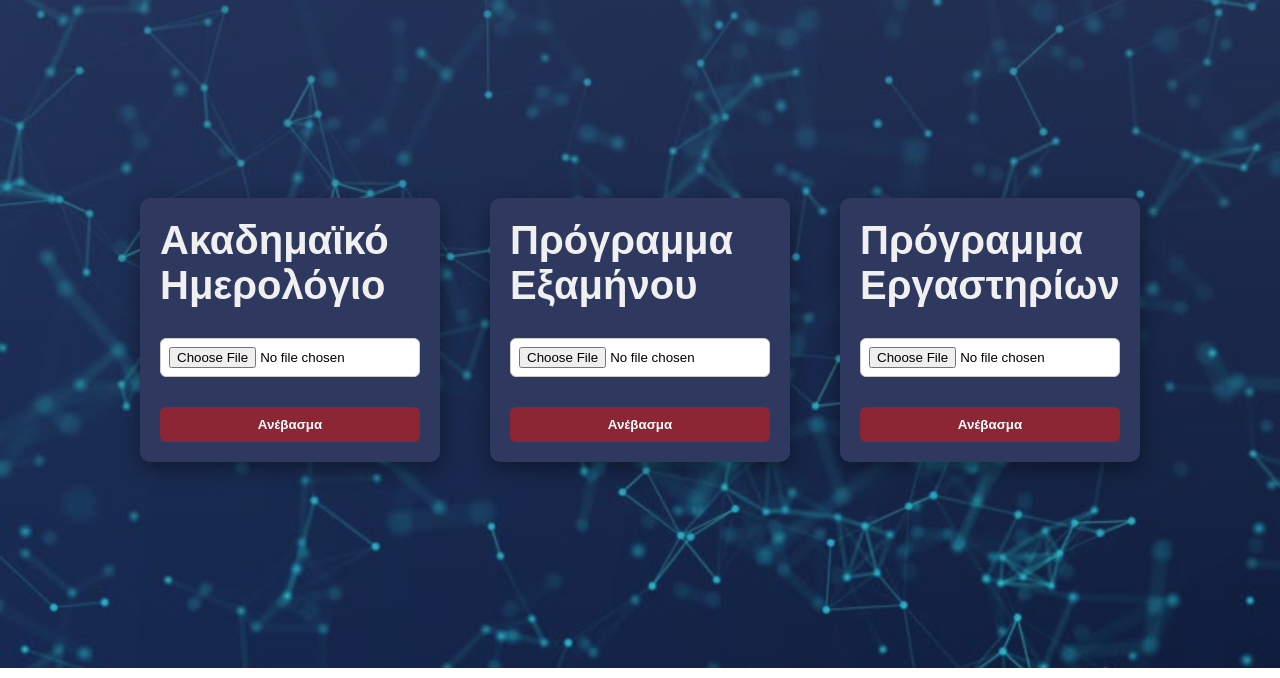
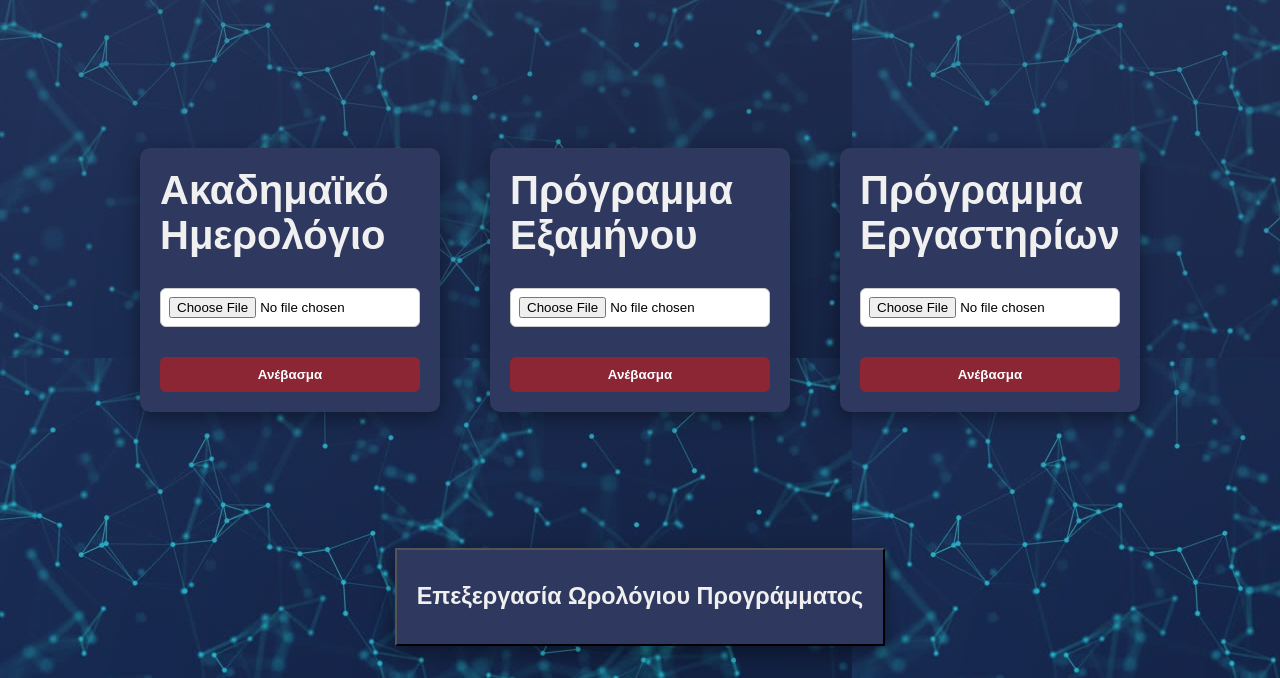
Before and after one commit to JiaJun0310/ds_dynamic_schedule, a website: page private/admin.html in a window 1280 px wide. Shown: the part 122-800 px from the top of the page. Drawn offline with Linux system fonts and the light colour scheme.

Commit message:
edit button

```diff
--- a/private/admin.html
+++ b/private/admin.html
@@ -35,8 +35,12 @@
                 <input type="file" name="labs" required>
                 <button type="submit" >Ανέβασμα</button>
             </div>
+        </div>
 
+        <div class="editBox">
+            <button type="button" id="editButton"> <h3>Επεξεργασία Ωρολόγιου Προγράμματος</h3> </button>
         </div>
+
     </div>
 
     <script src="admin.js"></script>
--- a/public/style/admin.css
+++ b/public/style/admin.css
@@ -1,3 +1,7 @@
+body{
+    background-image: linear-gradient(#353f648e, #2e385d4e), url(../images/background.jpg);
+}
+
 /* Admin page wrapper */
 .adminWrapper {
     display: flex;
@@ -7,7 +11,6 @@
     min-height: 80vh;
     width: 100%;
     padding: 20px;
-    background-image: linear-gradient(#353f648e, #2e385d4e), url(../images/background.jpg);
     background-size: cover;
     background-position: center;
 }
@@ -21,7 +24,7 @@
     justify-content: center;
     width: 100%;
     height: 250px;
-    margin: 200px;
+    margin: 150px;
 }
 
 /* file box */
@@ -68,3 +71,12 @@
 .fileBox button:hover{
     background-color: #9f2b3d;
 }
+
+/* edit button */
+#editButton {
+    padding: 10px 20px;
+    font-size: 20px;
+    background-color: #2f385f;
+    color: #f0f0f0;
+    box-shadow: 0 6px 20px rgba(0,0,0,0.4);
+}
```
